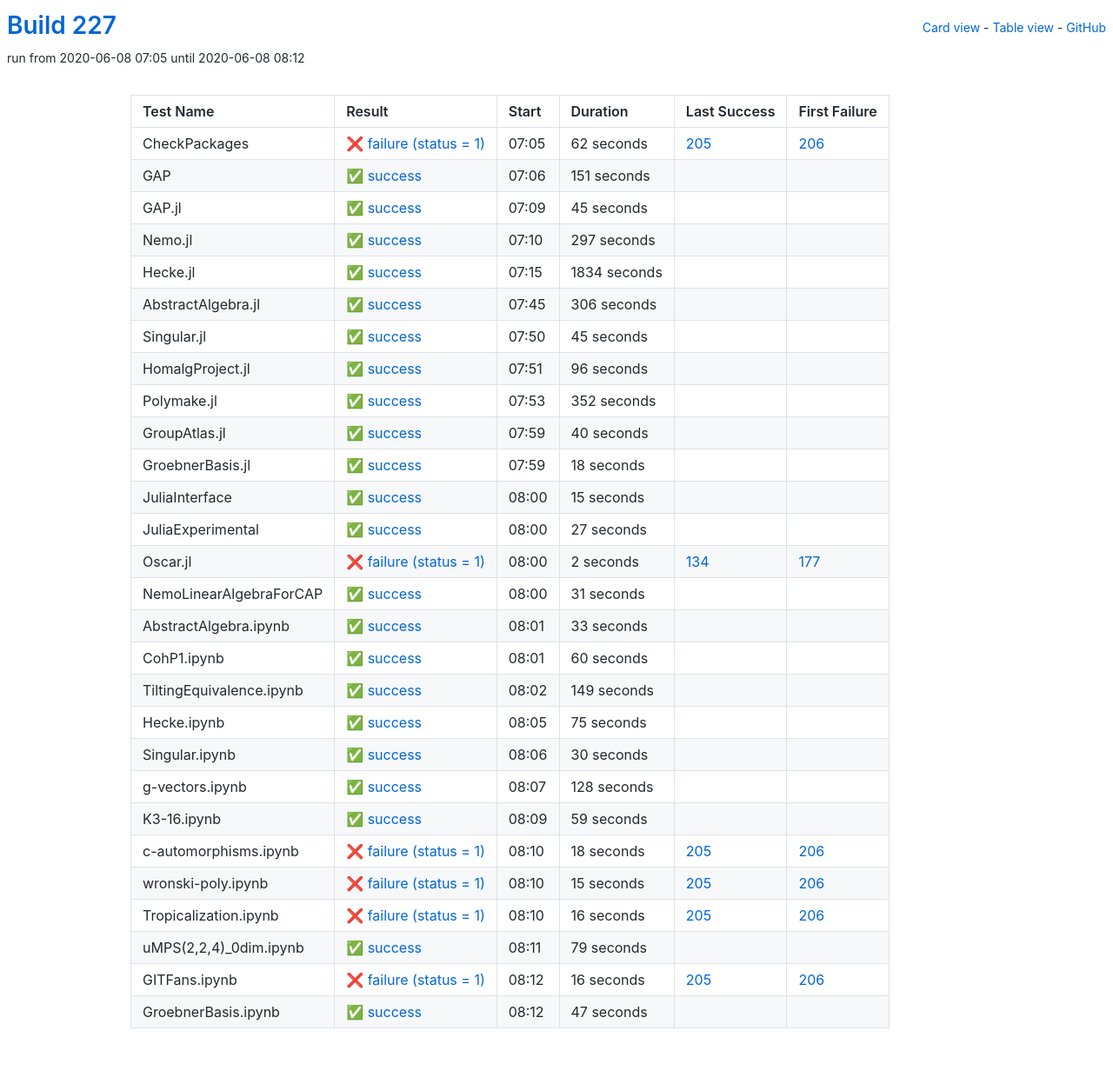
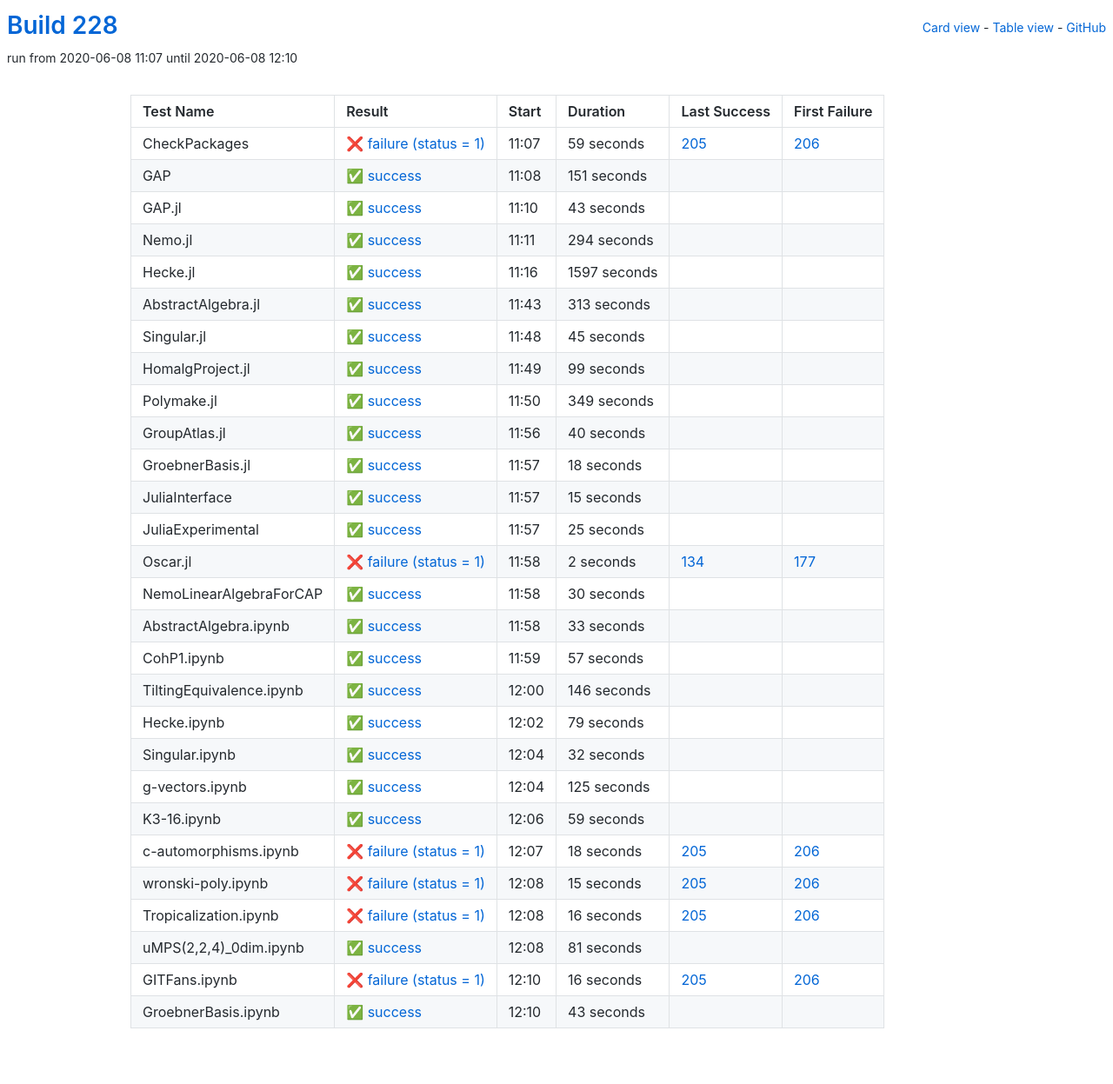
Before and after one commit to oscar-system/oscar-ci-status-stable, a Jekyll site: the page built from table.html, in a window 1280 px wide. Shown: the whole page at 87% size. Built offline with Jekyll 4.4.1, drawn with Linux system fonts in a browser that asks for light colours.

Commit message:
Build 228

```diff
--- a/_data/ci.yml
+++ b/_data/ci.yml
@@ -1,17 +1,17 @@
-build: 227
-build_url: https://oscarci.mathematik.uni-kl.de/job/oscar-stable/227/
+build: 228
+build_url: https://oscarci.mathematik.uni-kl.de/job/oscar-stable/228/
 job: oscar-stable
 tests:
-- duration: 62
+- duration: 59
   exitcode: 1
   first_failure: 206
   first_failure_url: https://oscarci.mathematik.uni-kl.de/job/oscar-stable/206/
   id: checkpackages
   last_success: 205
   last_success_url: https://oscarci.mathematik.uni-kl.de/job/oscar-stable/205/
-  log: https://oscarci.mathematik.uni-kl.de/job/oscar-stable/227/artifact/logs/build-227/CheckPackages.log
+  log: https://oscarci.mathematik.uni-kl.de/job/oscar-stable/228/artifact/logs/build-228/CheckPackages.log
   name: CheckPackages
-  start: 2020-06-08 07:05
+  start: 2020-06-08 11:07
   status: failure
   success: false
 - duration: 151
@@ -21,57 +21,57 @@ tests:
   id: gap
   last_success: false
   last_success_url: null
-  log: https://oscarci.mathematik.uni-kl.de/job/oscar-stable/227/artifact/logs/build-227/GAP.log
+  log: https://oscarci.mathematik.uni-kl.de/job/oscar-stable/228/artifact/logs/build-228/GAP.log
   name: GAP
-  start: 2020-06-08 07:06
+  start: 2020-06-08 11:08
   status: success
   success: true
-- duration: 45
+- duration: 43
   exitcode: 0
   first_failure: false
   first_failure_url: null
   id: gap-jl
   last_success: false
   last_success_url: null
-  log: https://oscarci.mathematik.uni-kl.de/job/oscar-stable/227/artifact/logs/build-227/GAP.jl.log
+  log: https://oscarci.mathematik.uni-kl.de/job/oscar-stable/228/artifact/logs/build-228/GAP.jl.log
   name: GAP.jl
-  start: 2020-06-08 07:09
+  start: 2020-06-08 11:10
   status: success
   success: true
-- duration: 297
+- duration: 294
   exitcode: 0
   first_failure: false
   first_failure_url: null
   id: nemo-jl
   last_success: false
   last_success_url: null
-  log: https://oscarci.mathematik.uni-kl.de/job/oscar-stable/227/artifact/logs/build-227/Nemo.jl.log
+  log: https://oscarci.mathematik.uni-kl.de/job/oscar-stable/228/artifact/logs/build-228/Nemo.jl.log
   name: Nemo.jl
-  start: 2020-06-08 07:10
+  start: 2020-06-08 11:11
   status: success
   success: true
-- duration: 1834
+- duration: 1597
   exitcode: 0
   first_failure: false
   first_failure_url: null
   id: hecke-jl
   last_success: false
   last_success_url: null
-  log: https://oscarci.mathematik.uni-kl.de/job/oscar-stable/227/artifact/logs/build-227/Hecke.jl.log
+  log: https://oscarci.mathematik.uni-kl.de/job/oscar-stable/228/artifact/logs/build-228/Hecke.jl.log
   name: Hecke.jl
-  start: 2020-06-08 07:15
+  start: 2020-06-08 11:16
   status: success
   success: true
-- duration: 306
+- duration: 313
   exitcode: 0
   first_failure: false
   first_failure_url: null
   id: abstractalgebra-jl
   last_success: false
   last_success_url: null
-  log: https://oscarci.mathematik.uni-kl.de/job/oscar-stable/227/artifact/logs/build-227/AbstractAlgebra.jl.log
+  log: https://oscarci.mathematik.uni-kl.de/job/oscar-stable/228/artifact/logs/build-228/AbstractAlgebra.jl.log
   name: AbstractAlgebra.jl
-  start: 2020-06-08 07:45
+  start: 2020-06-08 11:43
   status: success
   success: true
 - duration: 45
@@ -81,33 +81,33 @@ tests:
   id: singular-jl
   last_success: false
   last_success_url: null
-  log: https://oscarci.mathematik.uni-kl.de/job/oscar-stable/227/artifact/logs/build-227/Singular.jl.log
+  log: https://oscarci.mathematik.uni-kl.de/job/oscar-stable/228/artifact/logs/build-228/Singular.jl.log
   name: Singular.jl
-  start: 2020-06-08 07:50
+  start: 2020-06-08 11:48
   status: success
   success: true
-- duration: 96
+- duration: 99
   exitcode: 0
   first_failure: false
   first_failure_url: null
   id: homalgproject-jl
   last_success: false
   last_success_url: null
-  log: https://oscarci.mathematik.uni-kl.de/job/oscar-stable/227/artifact/logs/build-227/HomalgProject.jl.log
+  log: https://oscarci.mathematik.uni-kl.de/job/oscar-stable/228/artifact/logs/build-228/HomalgProject.jl.log
   name: HomalgProject.jl
-  start: 2020-06-08 07:51
+  start: 2020-06-08 11:49
   status: success
   success: true
-- duration: 352
+- duration: 349
   exitcode: 0
   first_failure: false
   first_failure_url: null
   id: polymake-jl
   last_success: false
   last_success_url: null
-  log: https://oscarci.mathematik.uni-kl.de/job/oscar-stable/227/artifact/logs/build-227/Polymake.jl.log
+  log: https://oscarci.mathematik.uni-kl.de/job/oscar-stable/228/artifact/logs/build-228/Polymake.jl.log
   name: Polymake.jl
-  start: 2020-06-08 07:53
+  start: 2020-06-08 11:50
   status: success
   success: true
 - duration: 40
@@ -117,9 +117,9 @@ tests:
   id: groupatlas-jl
   last_success: false
   last_success_url: null
-  log: https://oscarci.mathematik.uni-kl.de/job/oscar-stable/227/artifact/logs/build-227/GroupAtlas.jl.log
+  log: https://oscarci.mathematik.uni-kl.de/job/oscar-stable/228/artifact/logs/build-228/GroupAtlas.jl.log
   name: GroupAtlas.jl
-  start: 2020-06-08 07:59
+  start: 2020-06-08 11:56
   status: success
   success: true
 - duration: 18
@@ -129,9 +129,9 @@ tests:
   id: groebnerbasis-jl
   last_success: false
   last_success_url: null
-  log: https://oscarci.mathematik.uni-kl.de/job/oscar-stable/227/artifact/logs/build-227/GroebnerBasis.jl.log
+  log: https://oscarci.mathematik.uni-kl.de/job/oscar-stable/228/artifact/logs/build-228/GroebnerBasis.jl.log
   name: GroebnerBasis.jl
-  start: 2020-06-08 07:59
+  start: 2020-06-08 11:57
   status: success
   success: true
 - duration: 15
@@ -141,21 +141,21 @@ tests:
   id: juliainterface
   last_success: false
   last_success_url: null
-  log: https://oscarci.mathematik.uni-kl.de/job/oscar-stable/227/artifact/logs/build-227/JuliaInterface.log
+  log: https://oscarci.mathematik.uni-kl.de/job/oscar-stable/228/artifact/logs/build-228/JuliaInterface.log
   name: JuliaInterface
-  start: 2020-06-08 08:00
+  start: 2020-06-08 11:57
   status: success
   success: true
-- duration: 27
+- duration: 25
   exitcode: 0
   first_failure: false
   first_failure_url: null
   id: juliaexperimental
   last_success: false
   last_success_url: null
-  log: https://oscarci.mathematik.uni-kl.de/job/oscar-stable/227/artifact/logs/build-227/JuliaExperimental.log
+  log: https://oscarci.mathematik.uni-kl.de/job/oscar-stable/228/artifact/logs/build-228/JuliaExperimental.log
   name: JuliaExperimental
-  start: 2020-06-08 08:00
+  start: 2020-06-08 11:57
   status: success
   success: true
 - duration: 2
@@ -165,21 +165,21 @@ tests:
   id: oscar-jl
   last_success: 134
   last_success_url: https://oscarci.mathematik.uni-kl.de/job/oscar-stable/134/
-  log: https://oscarci.mathematik.uni-kl.de/job/oscar-stable/227/artifact/logs/build-227/Oscar.jl.log
+  log: https://oscarci.mathematik.uni-kl.de/job/oscar-stable/228/artifact/logs/build-228/Oscar.jl.log
   name: Oscar.jl
-  start: 2020-06-08 08:00
+  start: 2020-06-08 11:58
   status: failure
   success: false
-- duration: 31
+- duration: 30
   exitcode: 0
   first_failure: false
   first_failure_url: null
   id: nemolinearalgebraforcap
   last_success: false
   last_success_url: null
-  log: https://oscarci.mathematik.uni-kl.de/job/oscar-stable/227/artifact/logs/build-227/NemoLinearAlgebraForCAP.log
+  log: https://oscarci.mathematik.uni-kl.de/job/oscar-stable/228/artifact/logs/build-228/NemoLinearAlgebraForCAP.log
   name: NemoLinearAlgebraForCAP
-  start: 2020-06-08 08:00
+  start: 2020-06-08 11:58
   status: success
   success: true
 - duration: 33
@@ -189,69 +189,69 @@ tests:
   id: abstractalgebra-ipynb
   last_success: false
   last_success_url: null
-  log: https://oscarci.mathematik.uni-kl.de/job/oscar-stable/227/artifact/logs/build-227/AbstractAlgebra.ipynb.log
+  log: https://oscarci.mathematik.uni-kl.de/job/oscar-stable/228/artifact/logs/build-228/AbstractAlgebra.ipynb.log
   name: AbstractAlgebra.ipynb
-  start: 2020-06-08 08:01
+  start: 2020-06-08 11:58
   status: success
   success: true
-- duration: 60
+- duration: 57
   exitcode: 0
   first_failure: false
   first_failure_url: null
   id: cohp1-ipynb
   last_success: false
   last_success_url: null
-  log: https://oscarci.mathematik.uni-kl.de/job/oscar-stable/227/artifact/logs/build-227/CohP1.ipynb.log
+  log: https://oscarci.mathematik.uni-kl.de/job/oscar-stable/228/artifact/logs/build-228/CohP1.ipynb.log
   name: CohP1.ipynb
-  start: 2020-06-08 08:01
+  start: 2020-06-08 11:59
   status: success
   success: true
-- duration: 149
+- duration: 146
   exitcode: 0
   first_failure: false
   first_failure_url: null
   id: tiltingequivalence-ipynb
   last_success: false
   last_success_url: null
-  log: https://oscarci.mathematik.uni-kl.de/job/oscar-stable/227/artifact/logs/build-227/TiltingEquivalence.ipynb.log
+  log: https://oscarci.mathematik.uni-kl.de/job/oscar-stable/228/artifact/logs/build-228/TiltingEquivalence.ipynb.log
   name: TiltingEquivalence.ipynb
-  start: 2020-06-08 08:02
+  start: 2020-06-08 12:00
   status: success
   success: true
-- duration: 75
+- duration: 79
   exitcode: 0
   first_failure: false
   first_failure_url: null
   id: hecke-ipynb
   last_success: false
   last_success_url: null
-  log: https://oscarci.mathematik.uni-kl.de/job/oscar-stable/227/artifact/logs/build-227/Hecke.ipynb.log
+  log: https://oscarci.mathematik.uni-kl.de/job/oscar-stable/228/artifact/logs/build-228/Hecke.ipynb.log
   name: Hecke.ipynb
-  start: 2020-06-08 08:05
+  start: 2020-06-08 12:02
   status: success
   success: true
-- duration: 30
+- duration: 32
   exitcode: 0
   first_failure: false
   first_failure_url: null
   id: singular-ipynb
   last_success: false
   last_success_url: null
-  log: https://oscarci.mathematik.uni-kl.de/job/oscar-stable/227/artifact/logs/build-227/Singular.ipynb.log
+  log: https://oscarci.mathematik.uni-kl.de/job/oscar-stable/228/artifact/logs/build-228/Singular.ipynb.log
   name: Singular.ipynb
-  start: 2020-06-08 08:06
+  start: 2020-06-08 12:04
   status: success
   success: true
-- duration: 128
+- duration: 125
   exitcode: 0
   first_failure: false
   first_failure_url: null
   id: g-vectors-ipynb
   last_success: false
   last_success_url: null
-  log: https://oscarci.mathematik.uni-kl.de/job/oscar-stable/227/artifact/logs/build-227/g-vectors.ipynb.log
+  log: https://oscarci.mathematik.uni-kl.de/job/oscar-stable/228/artifact/logs/build-228/g-vectors.ipynb.log
   name: g-vectors.ipynb
-  start: 2020-06-08 08:07
+  start: 2020-06-08 12:04
   status: success
   success: true
 - duration: 59
@@ -261,9 +261,9 @@ tests:
   id: k3-16-ipynb
   last_success: false
   last_success_url: null
-  log: https://oscarci.mathematik.uni-kl.de/job/oscar-stable/227/artifact/logs/build-227/K3-16.ipynb.log
+  log: https://oscarci.mathematik.uni-kl.de/job/oscar-stable/228/artifact/logs/build-228/K3-16.ipynb.log
   name: K3-16.ipynb
-  start: 2020-06-08 08:09
+  start: 2020-06-08 12:06
   status: success
   success: true
 - duration: 18
@@ -273,9 +273,9 @@ tests:
   id: c-automorphisms-ipynb
   last_success: 205
   last_success_url: https://oscarci.mathematik.uni-kl.de/job/oscar-stable/205/
-  log: https://oscarci.mathematik.uni-kl.de/job/oscar-stable/227/artifact/logs/build-227/c-automorphisms.ipynb.log
+  log: https://oscarci.mathematik.uni-kl.de/job/oscar-stable/228/artifact/logs/build-228/c-automorphisms.ipynb.log
   name: c-automorphisms.ipynb
-  start: 2020-06-08 08:10
+  start: 2020-06-08 12:07
   status: failure
   success: false
 - duration: 15
@@ -285,9 +285,9 @@ tests:
   id: wronski-poly-ipynb
   last_success: 205
   last_success_url: https://oscarci.mathematik.uni-kl.de/job/oscar-stable/205/
-  log: https://oscarci.mathematik.uni-kl.de/job/oscar-stable/227/artifact/logs/build-227/wronski-poly.ipynb.log
+  log: https://oscarci.mathematik.uni-kl.de/job/oscar-stable/228/artifact/logs/build-228/wronski-poly.ipynb.log
   name: wronski-poly.ipynb
-  start: 2020-06-08 08:10
+  start: 2020-06-08 12:08
   status: failure
   success: false
 - duration: 16
@@ -297,21 +297,21 @@ tests:
   id: tropicalization-ipynb
   last_success: 205
   last_success_url: https://oscarci.mathematik.uni-kl.de/job/oscar-stable/205/
-  log: https://oscarci.mathematik.uni-kl.de/job/oscar-stable/227/artifact/logs/build-227/Tropicalization.ipynb.log
+  log: https://oscarci.mathematik.uni-kl.de/job/oscar-stable/228/artifact/logs/build-228/Tropicalization.ipynb.log
   name: Tropicalization.ipynb
-  start: 2020-06-08 08:10
+  start: 2020-06-08 12:08
   status: failure
   success: false
-- duration: 79
+- duration: 81
   exitcode: 0
   first_failure: false
   first_failure_url: null
   id: umps-2-2-4-0dim-ipynb
   last_success: false
   last_success_url: null
-  log: https://oscarci.mathematik.uni-kl.de/job/oscar-stable/227/artifact/logs/build-227/uMPS-2-2-4-_0dim.ipynb.log
+  log: https://oscarci.mathematik.uni-kl.de/job/oscar-stable/228/artifact/logs/build-228/uMPS-2-2-4-_0dim.ipynb.log
   name: uMPS(2,2,4)_0dim.ipynb
-  start: 2020-06-08 08:11
+  start: 2020-06-08 12:08
   status: success
   success: true
 - duration: 16
@@ -321,20 +321,20 @@ tests:
   id: gitfans-ipynb
   last_success: 205
   last_success_url: https://oscarci.mathematik.uni-kl.de/job/oscar-stable/205/
-  log: https://oscarci.mathematik.uni-kl.de/job/oscar-stable/227/artifact/logs/build-227/GITFans.ipynb.log
+  log: https://oscarci.mathematik.uni-kl.de/job/oscar-stable/228/artifact/logs/build-228/GITFans.ipynb.log
   name: GITFans.ipynb
-  start: 2020-06-08 08:12
+  start: 2020-06-08 12:10
   status: failure
   success: false
-- duration: 47
+- duration: 43
   exitcode: 0
   first_failure: false
   first_failure_url: null
   id: groebnerbasis-ipynb
   last_success: false
   last_success_url: null
-  log: https://oscarci.mathematik.uni-kl.de/job/oscar-stable/227/artifact/logs/build-227/GroebnerBasis.ipynb.log
+  log: https://oscarci.mathematik.uni-kl.de/job/oscar-stable/228/artifact/logs/build-228/GroebnerBasis.ipynb.log
   name: GroebnerBasis.ipynb
-  start: 2020-06-08 08:12
+  start: 2020-06-08 12:10
   status: success
   success: true
```
Also changed, not shown: README.md.
